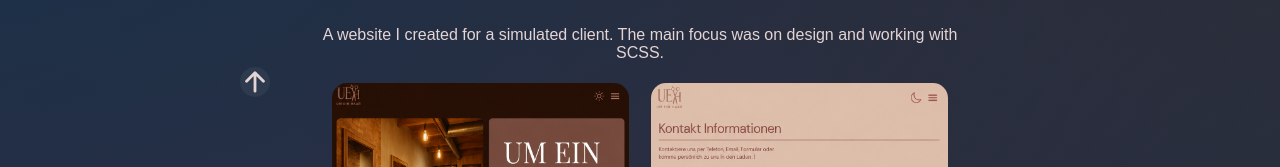
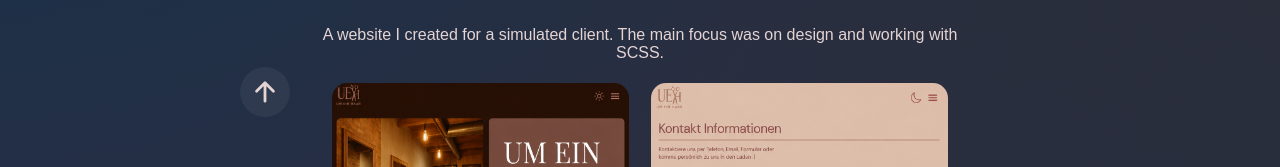
Before and after one commit to leaa321/lea321.github.io, a React (Vite) app: page /projects/workProjects in a window 1280 px wide. Shown: the part 541-708 px from the top of the page. Built offline with nearby package versions, Linux system fonts and the light colour scheme; a web font is replaced by a local one.

Commit message:
fixed styling issue

```diff
--- a/src/index.scss
+++ b/src/index.scss
@@ -17,6 +17,7 @@
 
 html {
   scroll-behavior: smooth;
+  scroll-padding-top: 100px;
 }
 
 body.light {
--- a/src/style/projects/projects-page.scss
+++ b/src/style/projects/projects-page.scss
@@ -32,6 +32,10 @@
                 display: flex;
                 justify-content: space-between;
 
+                .arrow-icon {
+                    align-self: center;
+                }
+
                 &:hover {
                     .arrow-icon {
                         transform: translateX(4px);
@@ -51,6 +55,9 @@
             gap: 5px;
             align-items: center;
             margin-bottom: 10px;
+            text-align: center;
+            justify-content: center;
+            flex-wrap: wrap;
 
             .project-title-icon {
                 color: var(--accent-color);
@@ -156,6 +163,7 @@
     position: absolute;
     right: 0px;
     top: 90px;
+    padding: 5px;
 
     display: flex;
     align-items: center;
@@ -219,6 +227,7 @@
         position: absolute;
         left: -50px;
         top: 110px;
+        padding: 10px;
 
         display: flex;
         align-items: center;
@@ -243,6 +252,7 @@
 @media (width >=800px) {
     .back-to-top {
         position: absolute;
+        padding: 10px;
         right: -50px;
         top: 150px;
         font-size: var(--icon-size-large);
@@ -253,6 +263,7 @@
     .back-to-top {
         position: absolute;
         right: -10px;
+        padding: 10px;
         top: 150px;
         width: 30px;
         height: 30px;
```
Also changed, not shown: src/pages/projects/WorkProjectsPage.tsx (+2 -6 lines).
